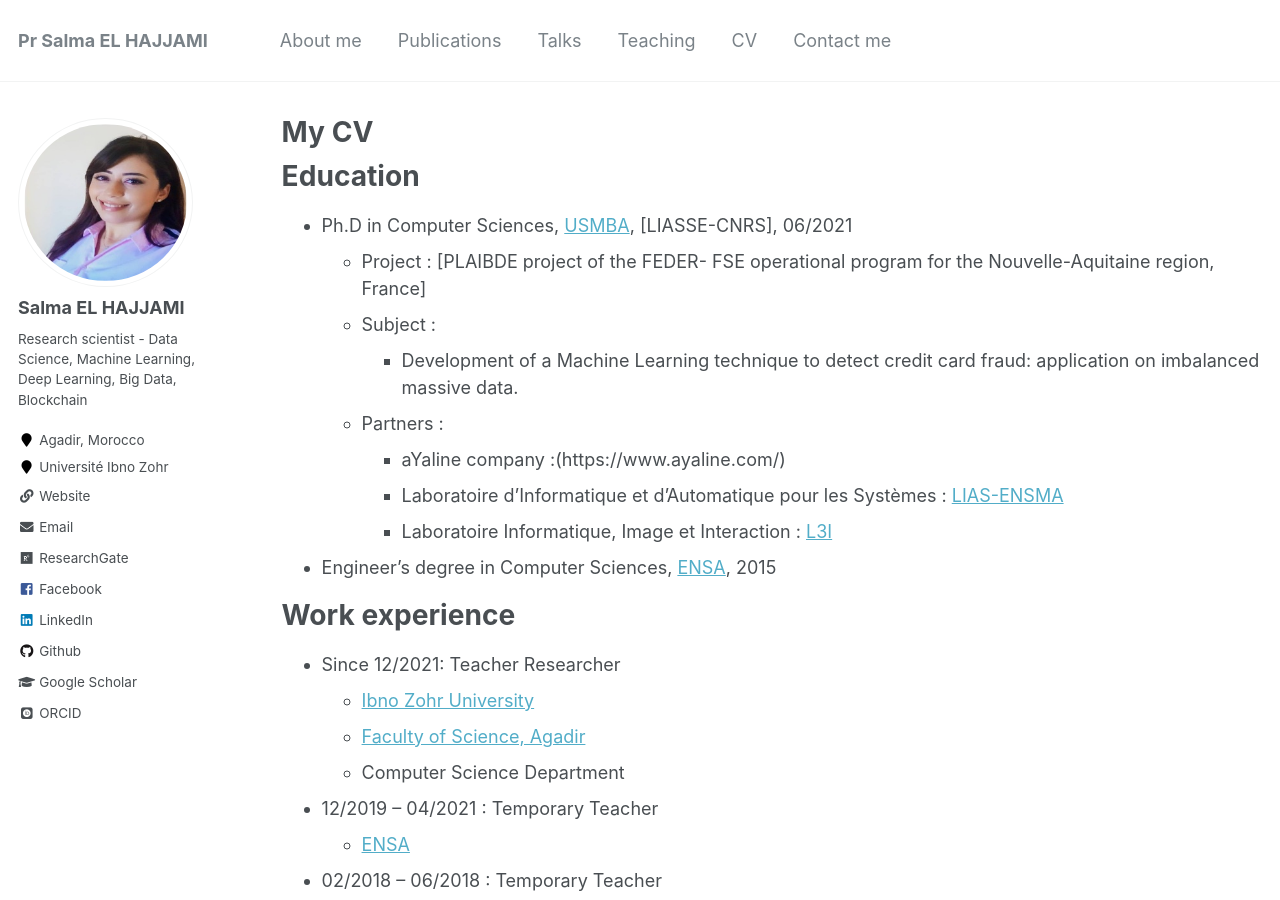
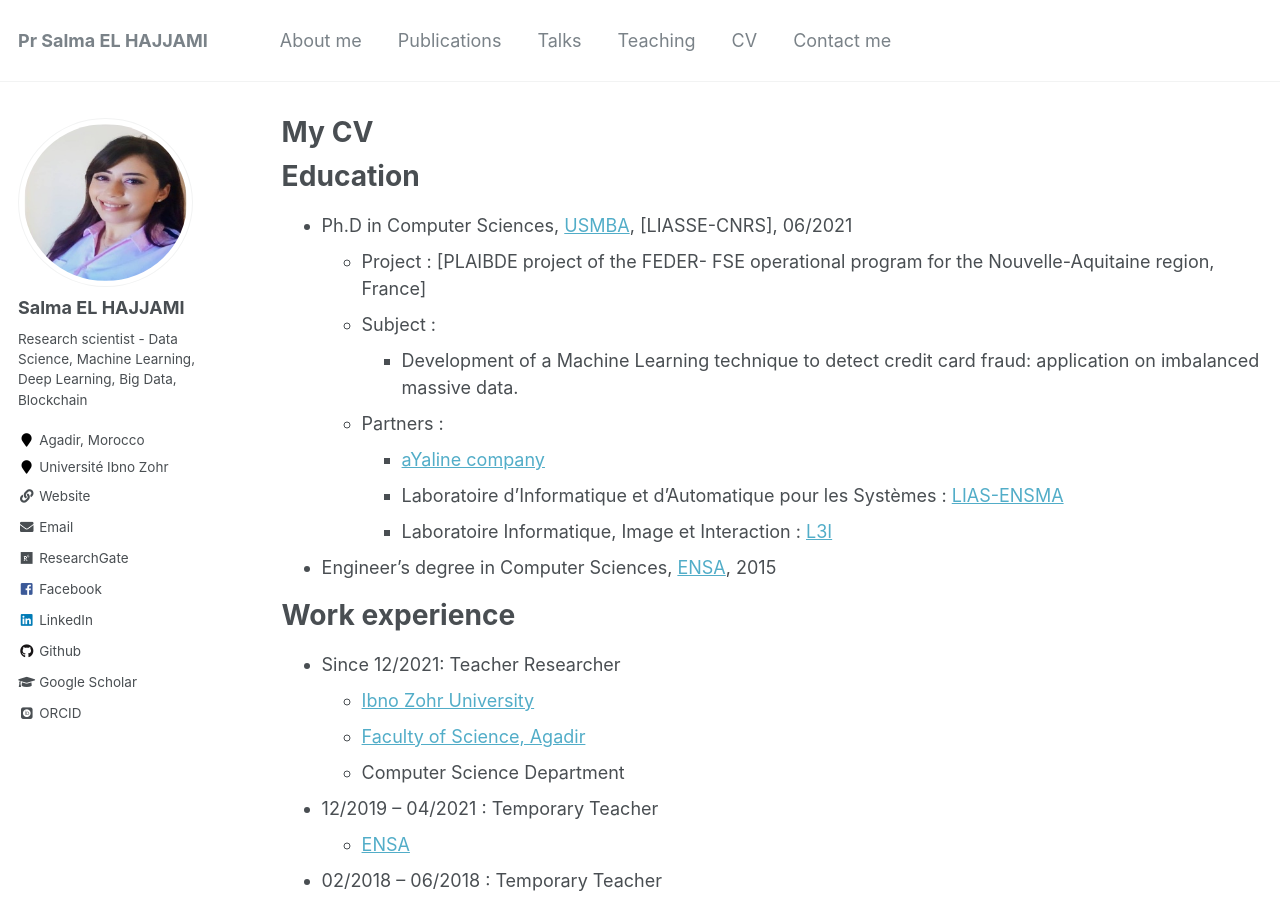
Before and after one commit to salmaelhajjami/salmaelhajjami.github.io, a Jekyll site: the page built from _pages/cv.md, in a window 1280 px wide and 900 px high. Built offline with Jekyll 4.4.1, drawn with Linux system fonts in a browser that asks for light colours; some web fonts are replaced; some of the changed text lies outside the part shown.

Commit message:
Update cv.md

```diff
--- a/_pages/cv.md
+++ b/_pages/cv.md
@@ -16,7 +16,7 @@ Education
   * Subject :
     * Development of a Machine Learning technique to detect credit card fraud: application on imbalanced massive data.
   * Partners :
-    * aYaline company :(https://www.ayaline.com/)
+    * [aYaline company](https://www.ayaline.com/)
     * Laboratoire d'Informatique et d'Automatique pour les Systèmes : [LIAS-ENSMA](https://www.lias-lab.fr/)
     * Laboratoire Informatique, Image et Interaction : [L3I](https://l3i.univ-larochelle.fr/)
 
@@ -81,7 +81,7 @@ Skills
   * Flume, Yarn, Zookeeper,
   * Hive, Hbase, Kafka
 * Other software/tools:
-  * Machine learning, Deep Learning
+  * Machine Learning, Deep Learning
 
 Publications
 ======
```
